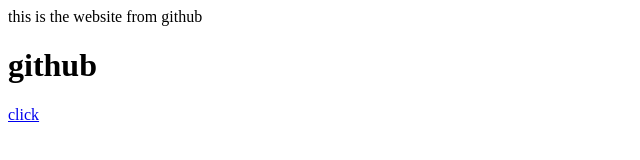
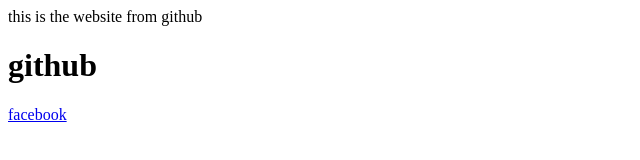
Before and after one commit to RajanManandhar/RajanManandhar.github.io, a plain HTML site: page index.html in a window 1280 px wide. Shown: the full height of the page, 0-640 px from the left. Drawn offline with Linux system fonts and the light colour scheme.

Commit message:
update me

```diff
--- a/index.html
+++ b/index.html
@@ -9,6 +9,6 @@
 <body>
    this is the website from github
    <h1>github</h1>
-    <a href="https://www.facebook.com/photo?fbid=1919634664948561&set=a.1388566484722051">click</a>
+    <a href="https://www.facebook.com/rajan.manandhar.798/">facebook</a>
 </body>
 </html>
```
